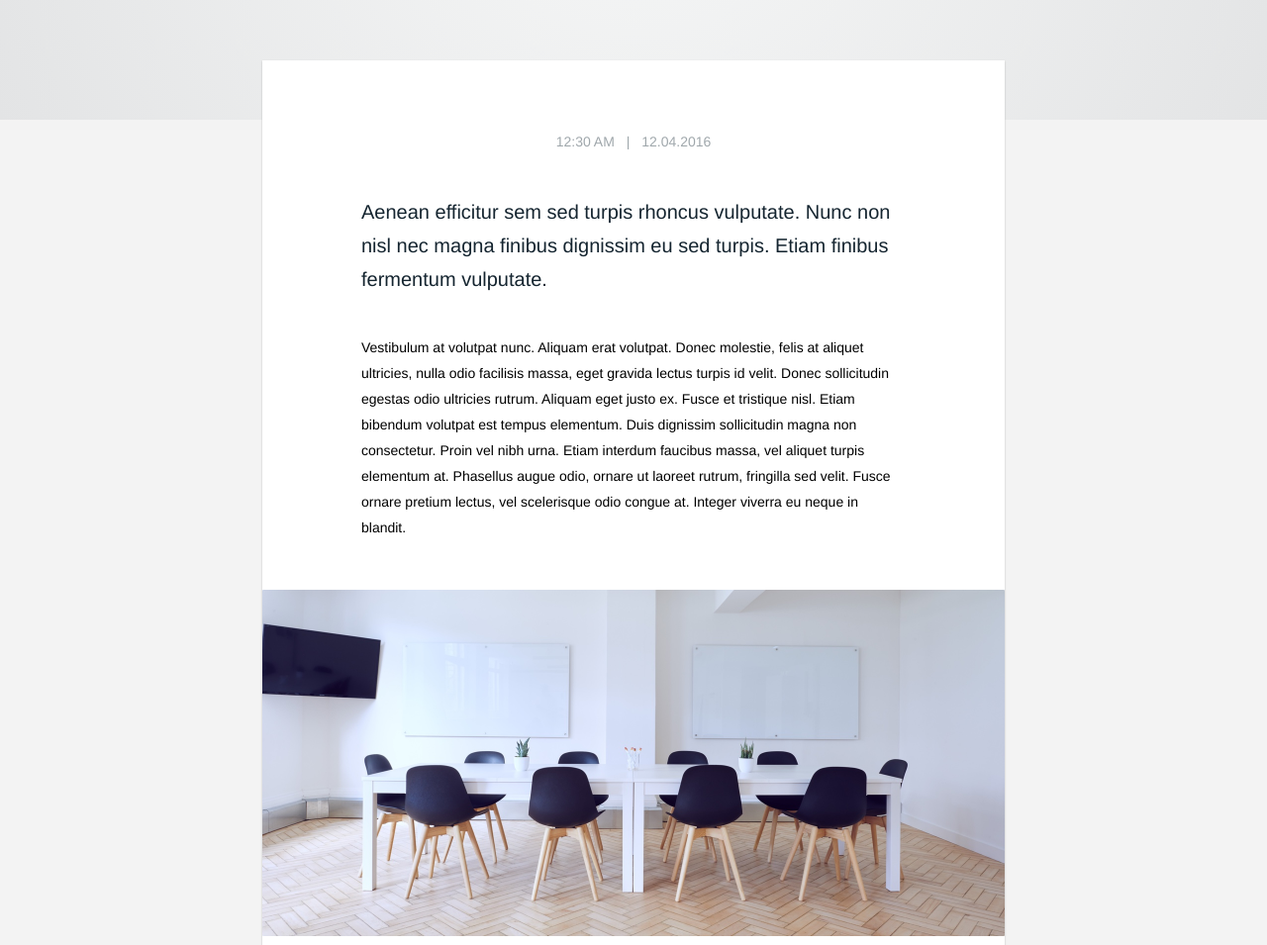
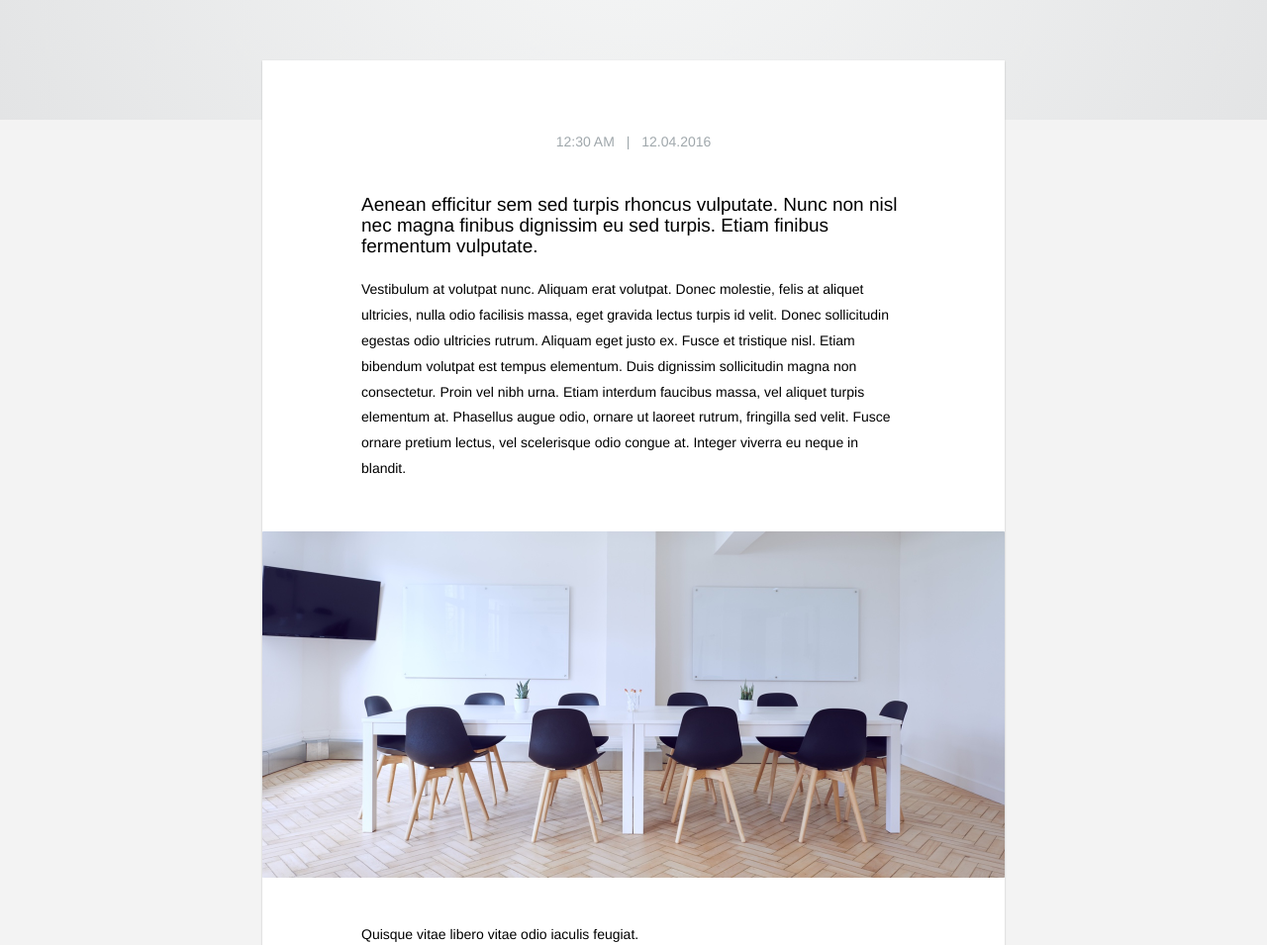
Before and after one commit to 1iget/website-theme, a website: page news-post.html in a window 1280 px wide. Shown: the part 180-1135 px from the top of the page at 99% size. Drawn offline with Linux system fonts and the light colour scheme; a web font is replaced by a local one.

Commit message:
change colors of headers and lists in main class

```diff
--- a/src/sass/main/main.scss
+++ b/src/sass/main/main.scss
@@ -29,15 +29,11 @@ $padding-vertical-lg: 70px;
     }
   }
 
-  h3 {
-    margin-top: 0;
-    font-size: 20px;
-    color: #152530;
-    margin-bottom: 40px;
-    line-height: 1.7em;
-  }
 
   h1, h2, h3, h4, h5, h6 {
+    margin-bottom: 20px;
+    // color: #152530;
+    color: black;
     &:before {
       display: block;
       content: " ";
@@ -48,21 +44,12 @@ $padding-vertical-lg: 70px;
   }
 
   p {
-
     margin-bottom: 20px;
     color: black;
   }
 
-  h5 {
-
-    margin-bottom: 20px;
-    color: #566772;
-    font-weight: 700;
-    color: #152530;
-  }
-
   ul {
-    color: #45545F;
+    color: black;
     margin-left: 0;
     padding-left: 1em;
 
```
Also changed, not shown: dist/css/styles.css, dist/styles.min.css.
